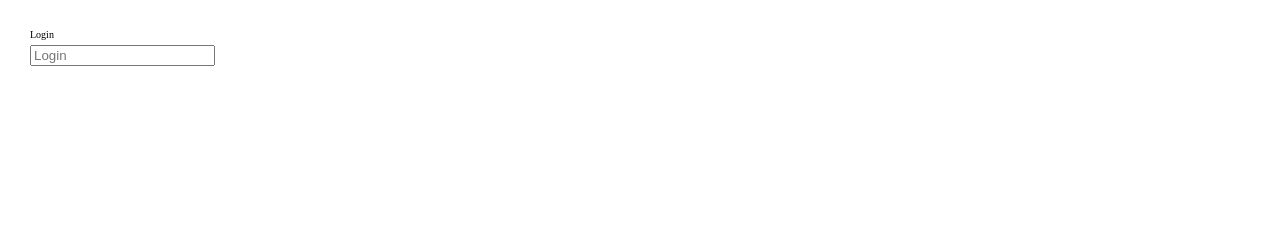
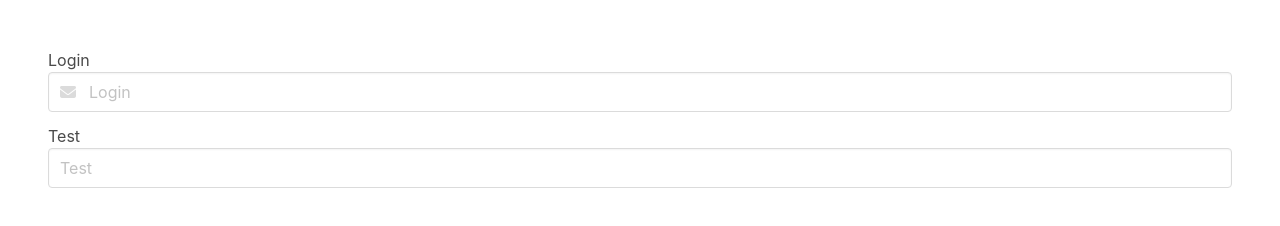
Before and after one commit to FlorentGirard/React_component, a React app: page / in a window 1280 px wide. Built offline with nearby package versions, Linux system fonts and the light colour scheme.

Commit message:
feat(field):install bulma + styles component

```diff
--- a/package.json
+++ b/package.json
@@ -6,6 +6,8 @@
     "@testing-library/jest-dom": "^5.11.4",
     "@testing-library/react": "^11.1.0",
     "@testing-library/user-event": "^12.1.10",
+    "bulma": "^0.9.3",
+    "classnames": "^2.3.1",
     "node-sass": "4.14.1",
     "react": "^17.0.2",
     "react-dom": "^17.0.2",
--- a/public/index.html
+++ b/public/index.html
@@ -24,6 +24,7 @@
       work correctly both with client-side routing and a non-root public URL.
       Learn how to configure a non-root public URL by running `npm run build`.
     -->
+    <script src="https://kit.fontawesome.com/645ccbcf92.js" crossorigin="anonymous"></script>
     <title>React App</title>
   </head>
   <body>
--- a/src/components/App/index.js
+++ b/src/components/App/index.js
@@ -2,13 +2,14 @@
 import Field from '../Field'
 
 //css
-
+import "bulma/css/bulma.min.css";
 import './App.scss';
 
 function App() {
   return (
     <div className="app">
-    <Field placeholder="Login" name="login"/>
+      <Field placeholder="Login" name="login" icon="fas fa-envelope" />
+      <Field placeholder="Test" name="login" />
 
     </div>
   );
--- a/src/components/Field/index.js
+++ b/src/components/Field/index.js
@@ -1,27 +1,44 @@
 import PropTypes from "prop-types";
+import classNames from "classnames";
 
 import "./styles.scss";
 
 
-const Field = ({ type, placeholder, name }) => {
-    // const
+const Field = ({ type, placeholder, name, icon, isLeft}) => {
+    const className = classNames( {'control has-icons-left' : icon})
+
     return (
-  <div className="field">
-    <label className="field__label"> {placeholder}</label>
-    <input placeholder={placeholder} name={name} type={type} />
-  </div>
-);
+      <div className="field">
+        <label className="field__label"> {placeholder}</label>
+        <div className={className}>
+          <input
+            placeholder={placeholder}
+            name={name}
+            type={type}
+            className="input "
+          />
+          {icon && (
+            <span className="icon is-small is-left">
+              <i className={icon}></i>
+            </span>
+          )}
+        </div>
+      </div>
+    );
 };
 
 Field.defaultProps = {
   type: "text",
   placeholder: "",
+  isLeft: true
 };
 
 Field.propTypes = {
   type: PropTypes.string,
   placeholder: PropTypes.string,
   name: PropTypes.string.isRequired,
+  icon: PropTypes.string,
+  isLeft: PropTypes.bool
 };
 
 export default Field;
--- a/src/components/Field/styles.scss
+++ b/src/components/Field/styles.scss
@@ -1,8 +1 @@
 @import "../../styles/vars";
-
-.field {
-  &__label {
-    display: block;
-    padding-bottom: $gutter / 2;
-  }
-}
```
Also changed, not shown: src/styles/_reset.css (+4 -3 lines), 1 other file.
